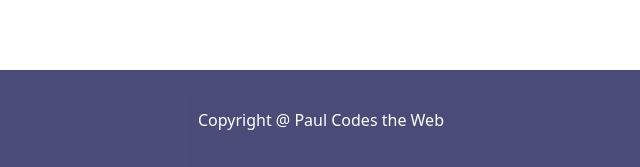
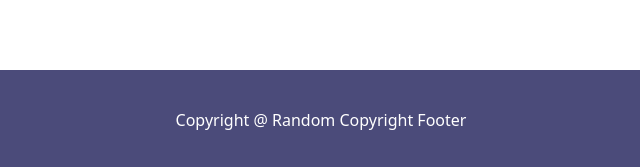
Before and after one commit to paulseabrook/design1, a plain HTML site: page index.html in a window 1280 px wide. Shown: the part 1944-2111 px from the top of the page, 319-959 px from the left. Drawn offline with nearby package versions, Linux system fonts and the light colour scheme.

Commit message:
minor changes

```diff
--- a/index.html
+++ b/index.html
@@ -88,6 +88,6 @@
         <button class="bottomButton">Sign Up!</button>
       </div>
     </div>
-    <footer class="footer">Copyright @ Paul Codes the Web</footer>
+    <footer class="footer">Copyright @ Random Copyright Footer</footer>
   </body>
 </html>
--- a/style.css
+++ b/style.css
@@ -1,6 +1,7 @@
 body {
   padding: 0;
   margin: 0;
+  background: rgba(53, 53, 106, 0.888);
 }
 
 header {
```
